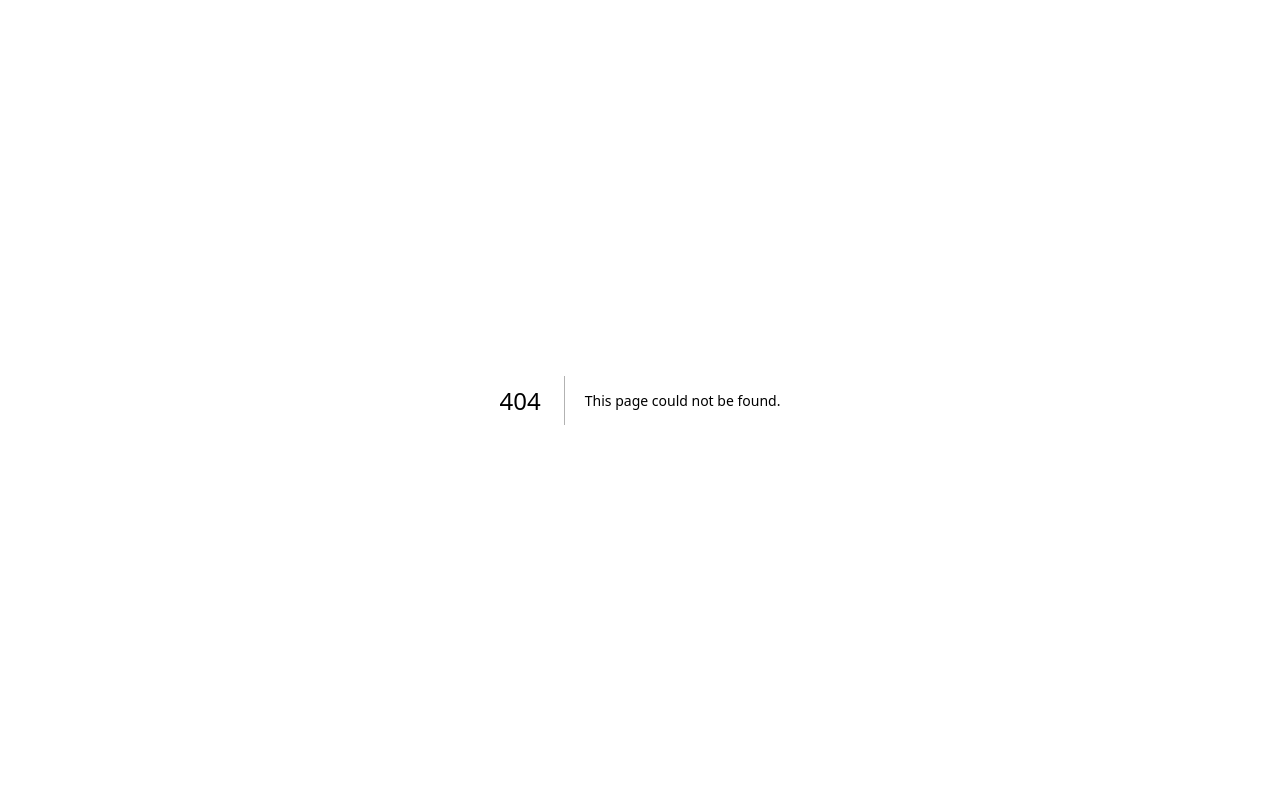
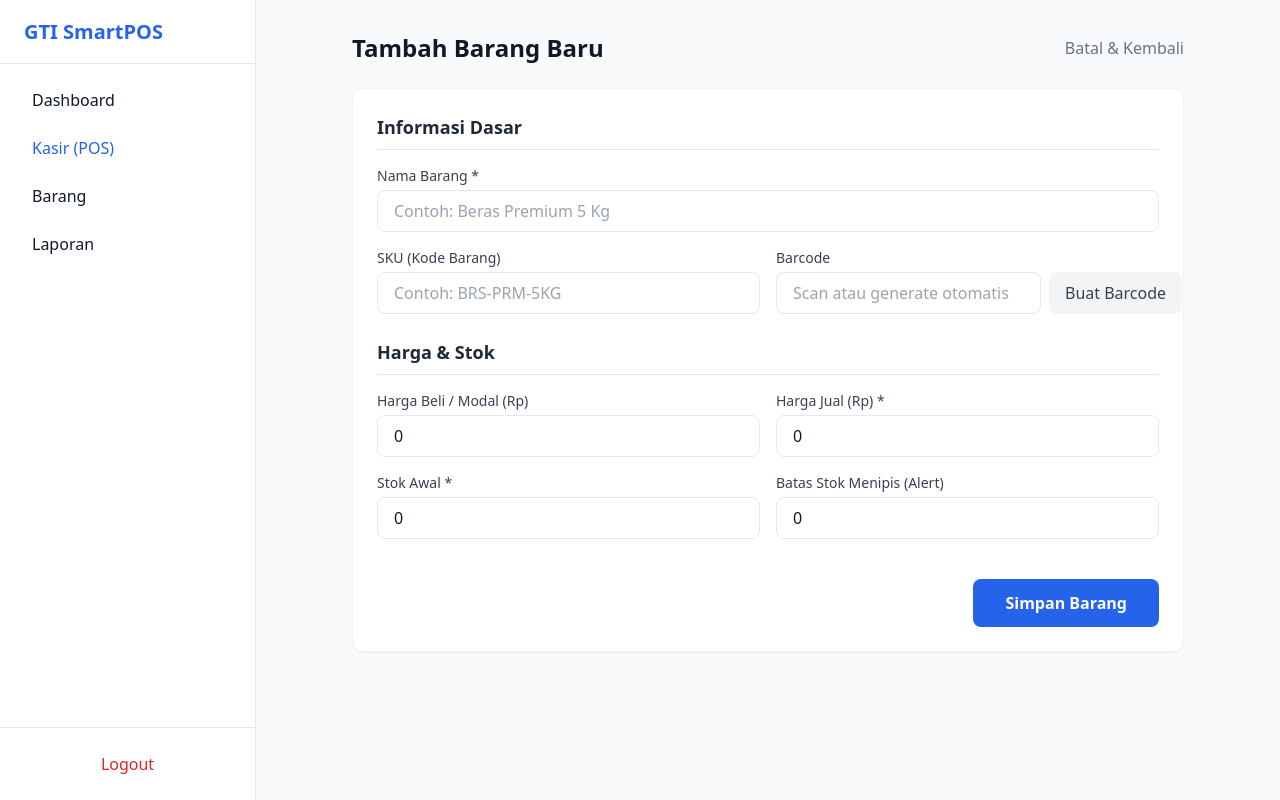
Before and after one commit to glori2/GTI, a Next.js app: page /products/new in a window 1280 px wide. Before the commit this address had no page. Built offline with nearby package versions, Linux system fonts and the light colour scheme; no server answers.

Commit message:
Add form Tambah Barang & Barcode Generator

```diff
--- a/package.json
+++ b/package.json
@@ -13,6 +13,7 @@
     "@supabase/supabase-js": "^2.112.3",
     "next": "14.2.35",
     "react": "^18",
+    "react-barcode": "^1.6.1",
     "react-dom": "^18"
   },
   "devDependencies": {
--- /dev/null
+++ b/src/app/(dashboard)/products/new/page.tsx
@@ -0,0 +1,152 @@
+"use client";
+
+import { useState } from "react";
+import { useRouter } from "next/navigation";
+import { createClient } from "@/utils/supabase/client";
+import Barcode from "react-barcode";
+import Link from "next/link";
+
+export default function AddProductPage() {
+  const router = useRouter();
+  const supabase = createClient();
+
+  const [formData, setFormData] = useState({
+    name: "",
+    sku: "",
+    barcode: "",
+    purchase_price: 0,
+    selling_price: 0,
+    stock: 0,
+    min_stock: 0,
+  });
+
+  const [loading, setLoading] = useState(false);
+  const [error, setError] = useState("");
+
+  const handleChange = (e: React.ChangeEvent<HTMLInputElement>) => {
+    const { name, value } = e.target;
+    setFormData((prev) => ({
+      ...prev,
+      [name]: ["purchase_price", "selling_price", "stock", "min_stock"].includes(name)
+        ? Number(value)
+        : value
+    }));
+  };
+
+  const generateBarcode = () => {
+    // Membangkitkan angka unik acak untuk format barcode 13 digit atau BRGxxxx
+    const randomNum = Math.floor(100000 + Math.random() * 900000);
+    setFormData((prev) => ({ ...prev, barcode: `BRG${randomNum}` }));
+  };
+
+  const handleSubmit = async (e: React.FormEvent) => {
+    e.preventDefault();
+    setLoading(true);
+    setError("");
+
+    // Insert ke tabel products Supabase
+    const { error: insertError } = await supabase
+      .from("products")
+      .insert([
+        {
+          name: formData.name,
+          sku: formData.sku,
+          barcode: formData.barcode,
+          purchase_price: formData.purchase_price,
+          selling_price: formData.selling_price,
+          stock: formData.stock,
+          min_stock: formData.min_stock,
+        }
+      ]);
+
+    if (insertError) {
+      setError(insertError.message);
+      setLoading(false);
+    } else {
+      router.push("/products");
+      router.refresh();
+    }
+  };
+
+  return (
+    <div className="p-8 max-w-4xl mx-auto">
+      <div className="flex items-center justify-between mb-6">
+        <h1 className="text-2xl font-bold">Tambah Barang Baru</h1>
+        <Link href="/products" className="text-gray-500 hover:underline">
+          Batal & Kembali
+        </Link>
+      </div>
+
+      {error && (
+        <div className="bg-red-50 text-red-600 p-4 rounded-lg mb-6 border border-red-200">
+          {error}
+        </div>
+      )}
+
+      <form onSubmit={handleSubmit} className="bg-white rounded-xl shadow-sm border border-gray-100 p-6 space-y-6">
+
+        {/* Informasi Dasar */}
+        <div>
+          <h2 className="text-lg font-semibold mb-4 text-gray-800 border-b pb-2">Informasi Dasar</h2>
+          <div className="grid grid-cols-1 md:grid-cols-2 gap-4">
+            <div className="md:col-span-2">
+              <label className="block text-sm font-medium text-gray-700 mb-1">Nama Barang *</label>
+              <input type="text" name="name" required value={formData.name} onChange={handleChange} className="w-full px-4 py-2 border rounded-lg focus:ring-blue-500 focus:outline-none" placeholder="Contoh: Beras Premium 5 Kg" />
+            </div>
+            <div>
+              <label className="block text-sm font-medium text-gray-700 mb-1">SKU (Kode Barang)</label>
+              <input type="text" name="sku" value={formData.sku} onChange={handleChange} className="w-full px-4 py-2 border rounded-lg focus:ring-blue-500 focus:outline-none" placeholder="Contoh: BRS-PRM-5KG" />
+            </div>
+            <div>
+              <label className="block text-sm font-medium text-gray-700 mb-1">Barcode</label>
+              <div className="flex gap-2">
+                <input type="text" name="barcode" value={formData.barcode} onChange={handleChange} className="flex-1 px-4 py-2 border rounded-lg focus:ring-blue-500 focus:outline-none" placeholder="Scan atau generate otomatis" />
+                <button type="button" onClick={generateBarcode} className="bg-gray-100 hover:bg-gray-200 text-gray-700 px-4 py-2 rounded-lg font-medium transition whitespace-nowrap">
+                  Buat Barcode
+                </button>
+              </div>
+            </div>
+          </div>
+        </div>
+
+        {/* Preview Barcode menggunakan react-barcode */}
+        {formData.barcode && (
+          <div className="bg-gray-50 p-4 rounded-lg flex flex-col items-center border border-dashed border-gray-300">
+            <span className="text-sm text-gray-500 mb-2">Preview Cetak Barcode:</span>
+            <Barcode value={formData.barcode} height={50} displayValue={true} />
+          </div>
+        )}
+
+        {/* Harga & Stok */}
+        <div>
+          <h2 className="text-lg font-semibold mb-4 text-gray-800 border-b pb-2">Harga & Stok</h2>
+          <div className="grid grid-cols-1 md:grid-cols-2 gap-4">
+            <div>
+              <label className="block text-sm font-medium text-gray-700 mb-1">Harga Beli / Modal (Rp)</label>
+              <input type="number" name="purchase_price" required min="0" value={formData.purchase_price} onChange={handleChange} className="w-full px-4 py-2 border rounded-lg focus:ring-blue-500 focus:outline-none" />
+            </div>
+            <div>
+              <label className="block text-sm font-medium text-gray-700 mb-1">Harga Jual (Rp) *</label>
+              <input type="number" name="selling_price" required min="0" value={formData.selling_price} onChange={handleChange} className="w-full px-4 py-2 border rounded-lg focus:ring-blue-500 focus:outline-none" />
+            </div>
+            <div>
+              <label className="block text-sm font-medium text-gray-700 mb-1">Stok Awal *</label>
+              <input type="number" name="stock" required min="0" value={formData.stock} onChange={handleChange} className="w-full px-4 py-2 border rounded-lg focus:ring-blue-500 focus:outline-none" />
+            </div>
+            <div>
+              <label className="block text-sm font-medium text-gray-700 mb-1">Batas Stok Menipis (Alert)</label>
+              <input type="number" name="min_stock" min="0" value={formData.min_stock} onChange={handleChange} className="w-full px-4 py-2 border rounded-lg focus:ring-blue-500 focus:outline-none" />
+            </div>
+          </div>
+        </div>
+
+        {/* Submit */}
+        <div className="pt-4 flex justify-end">
+          <button type="submit" disabled={loading} className="bg-blue-600 text-white font-bold py-3 px-8 rounded-lg hover:bg-blue-700 transition disabled:opacity-50">
+            {loading ? "Menyimpan Data..." : "Simpan Barang"}
+          </button>
+        </div>
+      </form>
+    </div>
+  );
+}
--- a/src/app/(dashboard)/products/page.tsx
+++ b/src/app/(dashboard)/products/page.tsx
@@ -1,4 +1,5 @@
 import { createClient } from "@/utils/supabase/server";
+import Link from "next/link";
 
 export default async function ProductsPage() {
   const supabase = createClient();
@@ -13,9 +14,9 @@ export default async function ProductsPage() {
     <div className="p-8">
       <div className="flex justify-between items-center mb-6">
         <h1 className="text-2xl font-bold">Manajemen Barang</h1>
-        <button className="bg-blue-600 text-white px-4 py-2 rounded-lg font-medium hover:bg-blue-700 transition">
+        <Link href="/products/new" className="bg-blue-600 text-white px-4 py-2 rounded-lg font-medium hover:bg-blue-700 transition">
           + Tambah Barang
-        </button>
+        </Link>
       </div>
 
       <div className="bg-white rounded-xl shadow-sm border border-gray-100 overflow-hidden">
```
Also changed, not shown: 1 other file (tests, documents, lock files or other folders).
